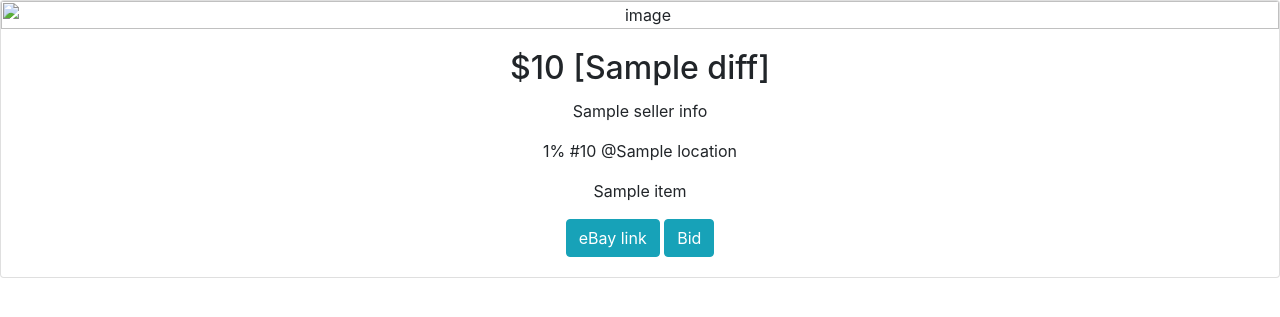
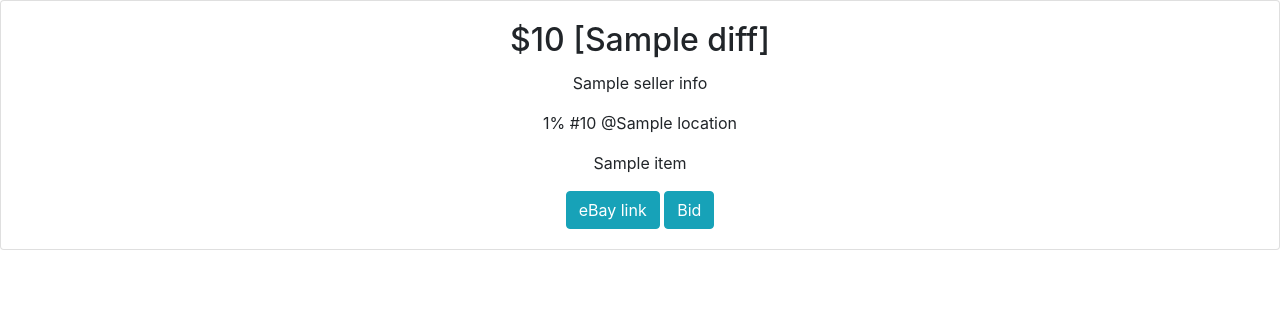
Before and after one commit to rhyamada/mgtr, a Flask app: template templates/index.html in a window 1280 px wide. Shown: the top 317 px of the page. Run offline with Flask 2, Linux system fonts and the light colour scheme; the template is opened without the code that fills it: most values are stand-ins (such as "Sample title", 1, 10 or a date in 2020); some libraries are stand-ins or nearby versions.

Commit message:
added meta viewport

```diff
--- a/templates/index.html
+++ b/templates/index.html
@@ -2,6 +2,7 @@
 
 <head>
     <title></title>
+    <meta name="viewport" content="width=device-width, initial-scale=1.0, user-scalable=no">
     <link rel="stylesheet" href="https://stackpath.bootstrapcdn.com/bootstrap/4.3.1/css/bootstrap.min.css">
     <style>
     @media (hover: none) {
@@ -29,7 +30,7 @@
         {% endif %}
         {% for i in items %}
         <div class="card text-center">
-            <img class="card-img-top" src="{{ i.galleryURL }}" alt="image">
+            <!--<img class="card-img-top" src="{{ i.galleryURL }}" alt="image">-->
             <div class="card-body">
                 <h2 class="card-title">${{ i.price }} [{{ i.diff }}]</h2>
                 <p class="card-text">{{ i.sellerInfo.sellerUserName }}</p>
```
